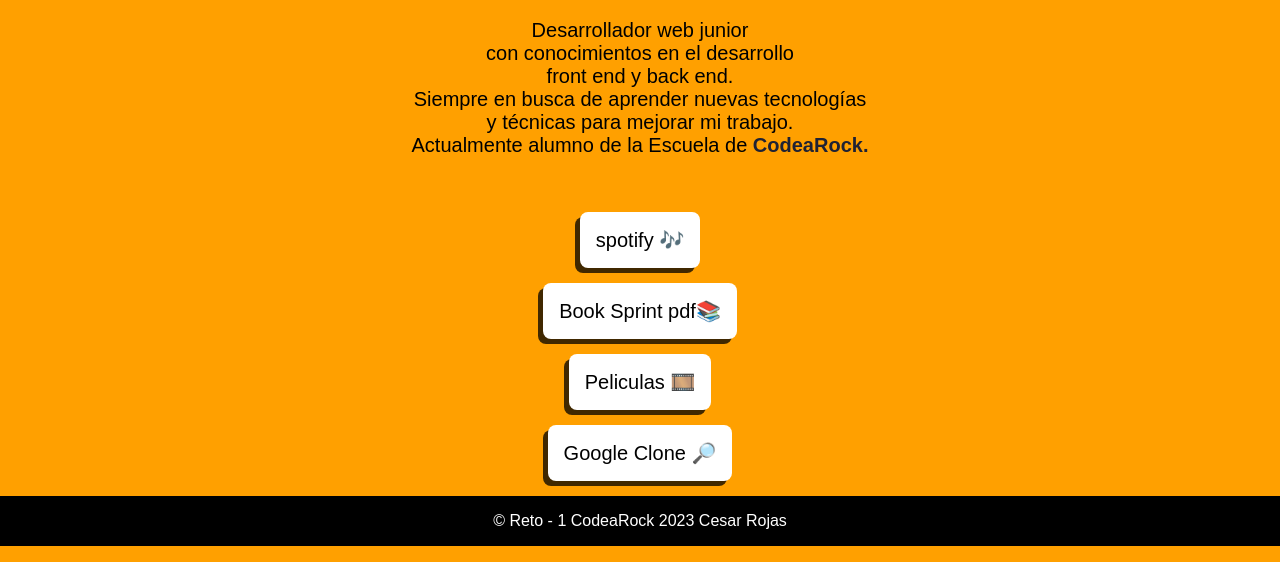
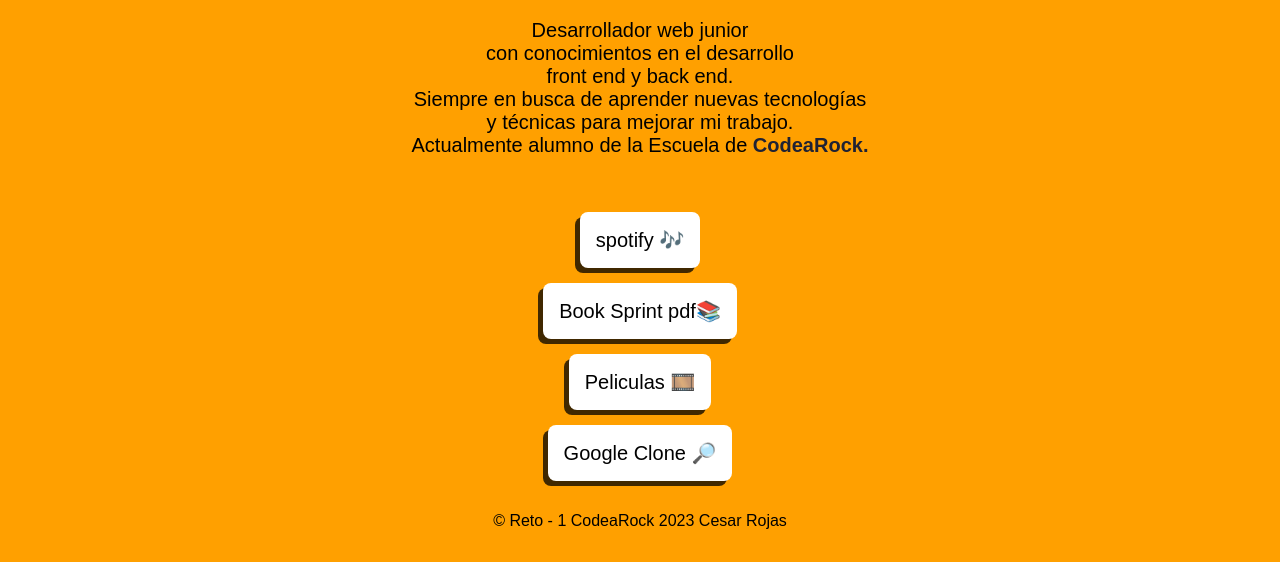
Before and after one commit to cesarrojas321/cesarrojas321.github.io, a plain HTML site: page index.html in a window 1280 px wide. Shown: the part 294-856 px from the top of the page. Drawn offline with Linux system fonts and the light colour scheme.

Commit message:
Cambios2

```diff
--- a/styles/styles.css
+++ b/styles/styles.css
@@ -97,12 +97,9 @@ font-family: Arial Narrow Bold', sans-serif;
 
 
 footer {
-    width: 100%;
-    height: 50px;
-    bottom: 0;
-    display: flex;
-    justify-content: center;
-    align-items: center;
-    color: #fff;
-    background-color: #000;
+  display: flex;
+  justify-content: center;
+  margin-top: 10px;
+  color: black;
+
 }
```
